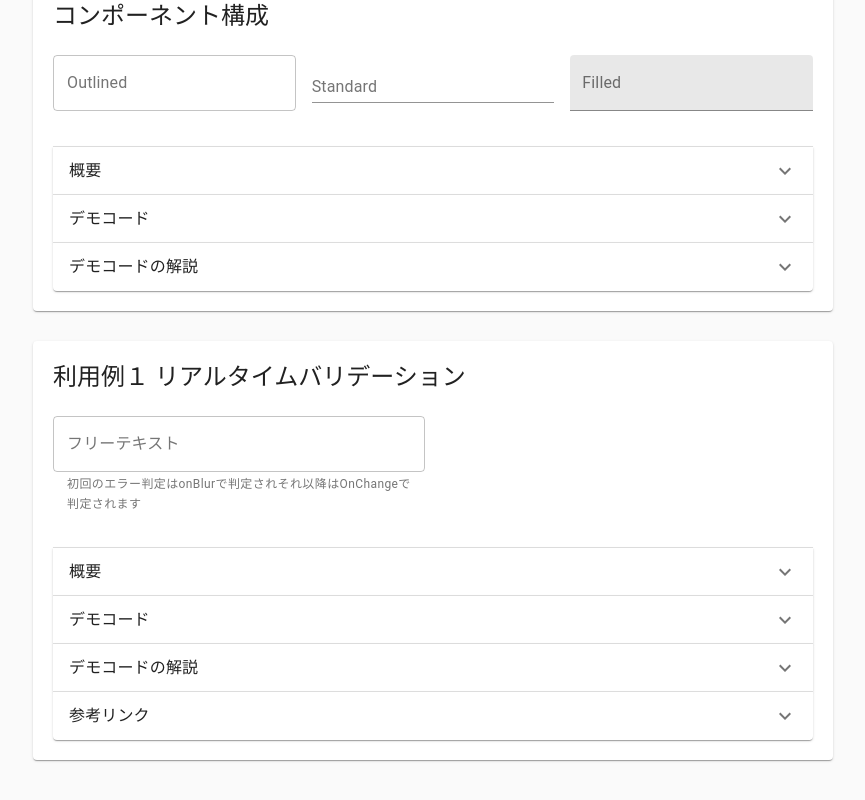
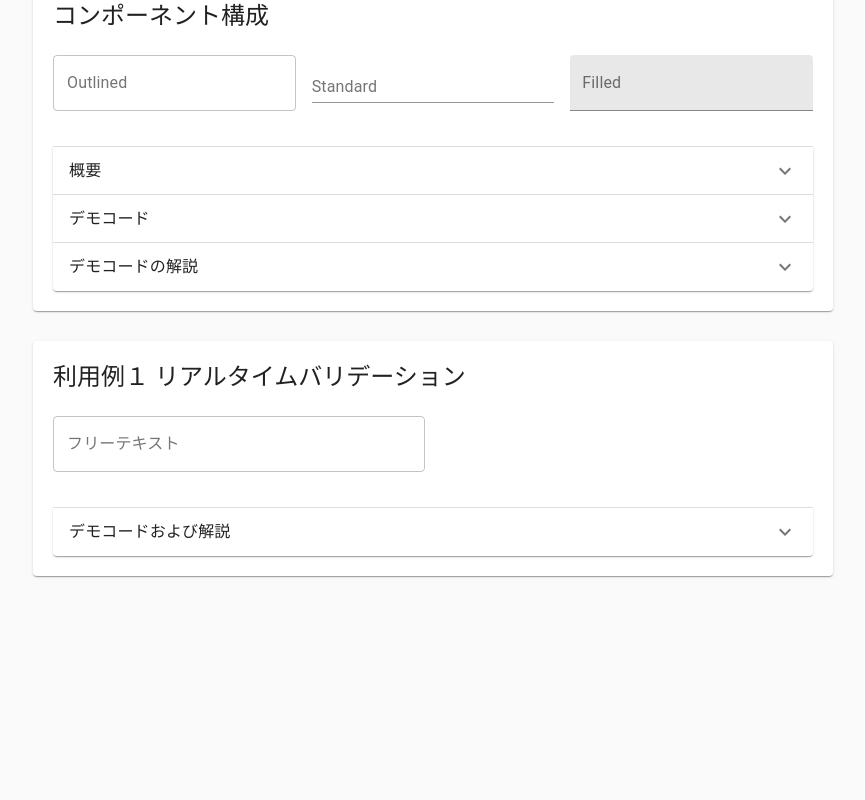
Before and after one commit to akiumikin/myTaskManagement, a Next.js app: page /form/text in a window 1280 px wide. Shown: the part 460-1260 px from the top of the page, without its empty margins (207-1072 px from the left). After the commit the page ends 1090 px from the top, so only its background shows below. Built offline with nearby package versions, Linux system fonts and the light colour scheme.

Commit message:
textComponentにvalidationの項目を追加

```diff
--- a/components/code/form/textFieldComponent.tsx
+++ b/components/code/form/textFieldComponent.tsx
@@ -19,6 +19,9 @@ export default function TextForm(props: TextFieldProps & Props) {
   const [value, setValue] = React.useState({ [props.keyName]: initValue })
   const alreadyChange = React.useRef(false)
   const alreadyBlur = React.useRef(false)
+
+  const enableErrorChack = alreadyChange.current && alreadyBlur.current
+  const errorMessages = enableErrorChack && props.validateMethod ? props.validateMethod(value[props.keyName]) : []
 
   // onChangeでpropsを更新すると再レンダリングの範囲が広くなるので、コンポーネント内のvalueのみ更新する
   const onChange = (event: React.ChangeEvent<HTMLTextAreaElement | HTMLInputElement>) => {
@@ -70,6 +73,7 @@ export default function TextForm(props: TextFieldProps & Props) {
       onChange={onChange}
       onBlur={onBlur}
       helperText={helperTextWithErrorMessage()}
+      error={props.error == undefined ? errorMessages.length != 0 : props.error}
       fullWidth={props.fullWidth == undefined ? true : props.fullWidth}
       variant={props.variant == undefined ? 'outlined' : props.variant}
     />
--- a/components/code/form/textFieldComponentOverride.tsx
+++ b/components/code/form/textFieldComponentOverride.tsx
@@ -20,6 +20,7 @@ export default function TextForm(props: TextFieldProps & Props) {
       onChange={onChange}
       onBlur={onBlur}
       helperText={helperTextWithErrorMessage()}
+      error={props.error == undefined ? errorMessages.length != 0 : props.error}
       fullWidth={props.fullWidth == undefined ? true : props.fullWidth}
       variant={props.variant == undefined ? 'outlined' : props.variant}
     />
--- /dev/null
+++ b/components/code/form/textFieldComponentValidationDemo.tsx
@@ -0,0 +1,53 @@
+import * as React from "react";
+import CodeBase from '../codeBase';
+import NoSsr from '@material-ui/core/NoSsr';
+
+// core/form/textformのコード
+const ImportCodeText = `
+import * as React from "react";
+import TextForm from '../../core/form/textForm';
+import SampleData from '../../types/sampleData';
+`
+
+const CallCodeText = `
+export default function TextValidation() {
+  const dataBase = new SampleData
+  const [data, setData] = React.useState(new SampleData)
+
+  return(
+    <>
+      <TextForm
+        id={dataBase.freeTextMax5Detail().keyName}
+        label={dataBase.freeTextMax5Detail().displayName}
+        placeholder={dataBase.freeTextMax5Detail().placeholder}
+        keyName={dataBase.freeTextMax5Detail().keyName}
+        state={data}
+        setState={setData}
+        validateMethod={dataBase.freeTextMax5Detail().validateMethod}
+      />
+    </>
+  )
+}
+`
+
+export function TextFieldComponentValidationDemoImportCode() {
+  return(
+    <NoSsr>
+      <CodeBase
+        code={ImportCodeText}
+        language='tsx'
+      />
+    </NoSsr>
+  )
+}
+
+export function TextFieldComponentValidationDemoCallCode() {
+  return(
+    <NoSsr>
+      <CodeBase
+        code={CallCodeText}
+        language='tsx'
+      />
+    </NoSsr>
+  )
+}
--- a/components/pages/textComponent.tsx
+++ b/components/pages/textComponent.tsx
@@ -6,6 +6,7 @@ import TextFieldComponentCode from '../code/form/textFieldComponent';
 import TextFieldComponentPropsCode from '../code/form/textFieldComponentProps';
 import TextFieldComponentOnChangeOnBlurCode from "../code/form/textFieldComponentOnChangeOnBlur";
 import TextFieldComponentValidationCode from "../code/form/textFieldComponentValidation";
+import TextFieldComponentOverride from "../code/form/textFieldComponentOverride";
 import Accordion from '@material-ui/core/Accordion';
 import AccordionSummary from '@material-ui/core/AccordionSummary';
 import AccordionDetails from '@material-ui/core/AccordionDetails';
@@ -122,7 +123,7 @@ export default function TextComponent() {
             <Typography>引数の型を TextFieldProps & Props としているため、Material-UIのPropsと独自のPropsの和集合がこのコンポーネントのPropsとなります。しかしそのままMaterial-UIにコンポーネントのPropsを渡すとエラーとなるため、呼び出しの直前でコンポーネントのPropsから独自のPropsを除外しています。</Typography>
             <Typography>他にも、上位コンポーネントからのpropsが渡されているかを確認して、渡されていなかった時の値（＝デフォルト値）の設定をしています。</Typography>
             <Typography>onChangeとOnBlurに関しては、上位のコンポーネントから渡されても独自の関数が入っているので無視される構成です。onChangeとonBlurの関数の処理の中でpropsを引き継げば実行も可能ですが、特に用途が見つからなかったため無視する構成としています。</Typography>
-            <TextFieldComponentValidationCode/>
+            <TextFieldComponentOverride/>
           </AccordionDetails>
         </Accordion>
       </Paper>
--- a/components/pages/textValidation.tsx
+++ b/components/pages/textValidation.tsx
@@ -3,6 +3,7 @@ import TextForm from '../../core/form/textForm';
 import Paper from '../../components/layout/paper';
 import GridForSample from '../../components/layout/gridForSample';
 import TextFieldComponentCode from '../../components/code/form/textFieldComponent';
+import { TextFieldComponentValidationDemoImportCode, TextFieldComponentValidationDemoCallCode } from '../../components/code/form/textFieldComponentValidationDemo'
 import SampleData from '../../types/sampleData';
 import Accordion from '@material-ui/core/Accordion';
 import AccordionSummary from '@material-ui/core/AccordionSummary';
@@ -28,7 +29,6 @@ export default function TextValidation() {
               keyName={dataBase.freeTextMax5Detail().keyName}
               state={data}
               setState={setData}
-              helperText='初回のエラー判定はonBlurで判定されそれ以降はOnChangeで判定されます'
               validateMethod={dataBase.freeTextMax5Detail().validateMethod}
             />
           </Grid>
@@ -39,59 +39,17 @@ export default function TextValidation() {
             aria-controls="panel1a-content"
             id="panel1a-header"
           >
-            <Typography>概要</Typography>
+            <Typography>デモコードおよび解説</Typography>
           </AccordionSummary>
           <AccordionDetails style={{display: 'block'}}>
-            <Typography>
-              Material-UIの<a href='https://material-ui.com/components/text-fields/' rel='noopener' target='_blank'>Text Field</a>をラップしたコンポーネントを作成しています。
-              ラップの目的としては下記の機能を組み込むためです。
+            <Typography gutterBottom>
+              まず、コンポーネントの構成の項目で記載したコンポーネント及び利用するサンプルデータのデータ型のimportを行います。
             </Typography>
-            <ol>
-              <li>デフォルトのvalientの変更（Standerd → Outliend）など独自スタイルの適用</li>
-              <li>TypeScriptのClassを使ったstateのプロパティの更新</li>
-              <li>リアルタイムバリデーション機能の組み込み</li>
-            </ol>
-            <Typography>詳細はデモコードの解説をご覧ください。</Typography>
-          </AccordionDetails>
-        </Accordion>
-        <Accordion>
-          <AccordionSummary
-            expandIcon={<ExpandMoreIcon />}
-            aria-controls="panel1a-content"
-            id="panel1a-header"
-          >
-            <Typography>デモコード</Typography>
-          </AccordionSummary>
-          <AccordionDetails style={{display: 'block'}}>
-            <TextFieldComponentCode/>
-          </AccordionDetails>
-        </Accordion>
-        <Accordion>
-          <AccordionSummary
-            expandIcon={<ExpandMoreIcon />}
-            aria-controls="panel1a-content"
-            id="panel1a-header"
-          >
-            <Typography>デモコードの解説</Typography>
-          </AccordionSummary>
-          <AccordionDetails>
-            <Typography>
-              工事中
+            <TextFieldComponentValidationDemoImportCode/>
+            <Typography gutterBottom style={{marginTop: 20}}>
+              コンポーネントの呼び出し時に、validateMethodを指定することでonBlur・onChangeの際にエラーの判定を行います。validateMethodは引数としてフォームの入力値を受けてstringの配列を返す構造を想定しています。詳しくはメニューのvalidationの項目を参照ください。
             </Typography>
-          </AccordionDetails>
-        </Accordion>
-        <Accordion>
-          <AccordionSummary
-            expandIcon={<ExpandMoreIcon />}
-            aria-controls="panel1a-content"
-            id="panel1a-header"
-          >
-            <Typography>参考リンク</Typography>
-          </AccordionSummary>
-          <AccordionDetails>
-            <Typography>
-              工事中
-            </Typography>
+            <TextFieldComponentValidationDemoCallCode/>
           </AccordionDetails>
         </Accordion>
       </Paper>
--- a/core/form/textForm.tsx
+++ b/core/form/textForm.tsx
@@ -13,6 +13,9 @@ export default function TextForm(props: TextFieldProps & Props) {
   const [value, setValue] = React.useState({ [props.keyName]: initValue })
   const alreadyChange = React.useRef(false)
   const alreadyBlur = React.useRef(false)
+
+  const enableErrorChack = alreadyChange.current && alreadyBlur.current
+  const errorMessages = enableErrorChack && props.validateMethod ? props.validateMethod(value[props.keyName]) : []
 
   // onChangeでpropsを更新すると再レンダリングの範囲が広くなるので、コンポーネントないのvalueのみ更新する
   const onChange = (event: React.ChangeEvent<HTMLTextAreaElement | HTMLInputElement>) => {
@@ -32,9 +35,6 @@ export default function TextForm(props: TextFieldProps & Props) {
   }
 
   const helperTextWithErrorMessage = () => {
-    const enableErrorChack = alreadyChange.current && alreadyBlur.current
-    const errorMessages = enableErrorChack && props.validateMethod ? props.validateMethod(value[props.keyName]) : undefined
-
     return (
       <>
         {props.helperText ? props.helperText : <></>}
@@ -64,6 +64,7 @@ export default function TextForm(props: TextFieldProps & Props) {
       onChange={onChange}
       onBlur={onBlur}
       helperText={helperTextWithErrorMessage()}
+      error={props.error == undefined ? errorMessages.length != 0 : props.error}
       fullWidth={props.fullWidth == undefined ? true : props.fullWidth}
       variant={props.variant == undefined ? 'outlined' : props.variant}
     />
--- a/types/sampleData.ts
+++ b/types/sampleData.ts
@@ -15,7 +15,7 @@ export default class SampleData {
       keyName: 'freeTextMax5',
       displayName: 'フリーテキスト',
       validateMethod: validateMethod({ lengthMax: 5 }),
-      placeholder: '5文字以内の入力のみ可能'
+      placeholder: '5文字以内の入力のみ可能、初回の判定はonBlurの際に行われます。'
     })
   }
 
```
Also changed, not shown: pages/form/text.tsx (+5 -3 lines).
